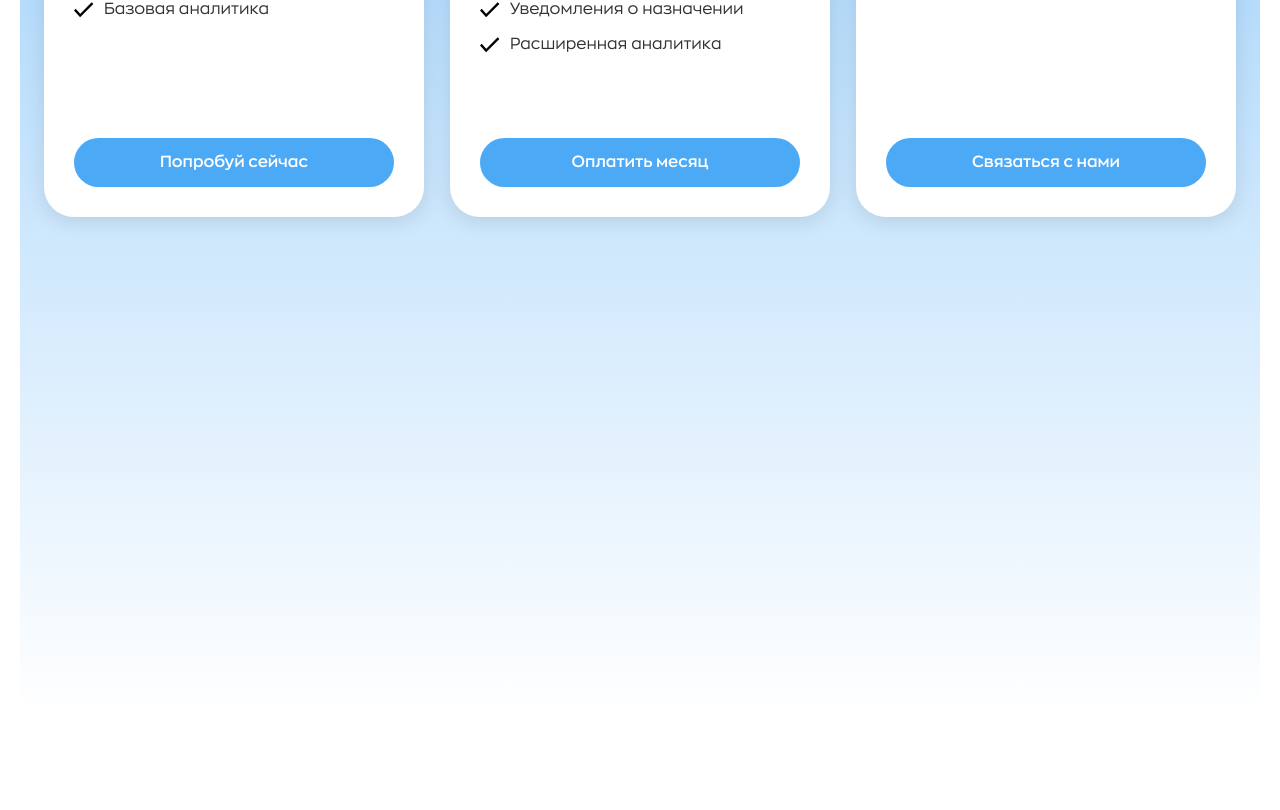
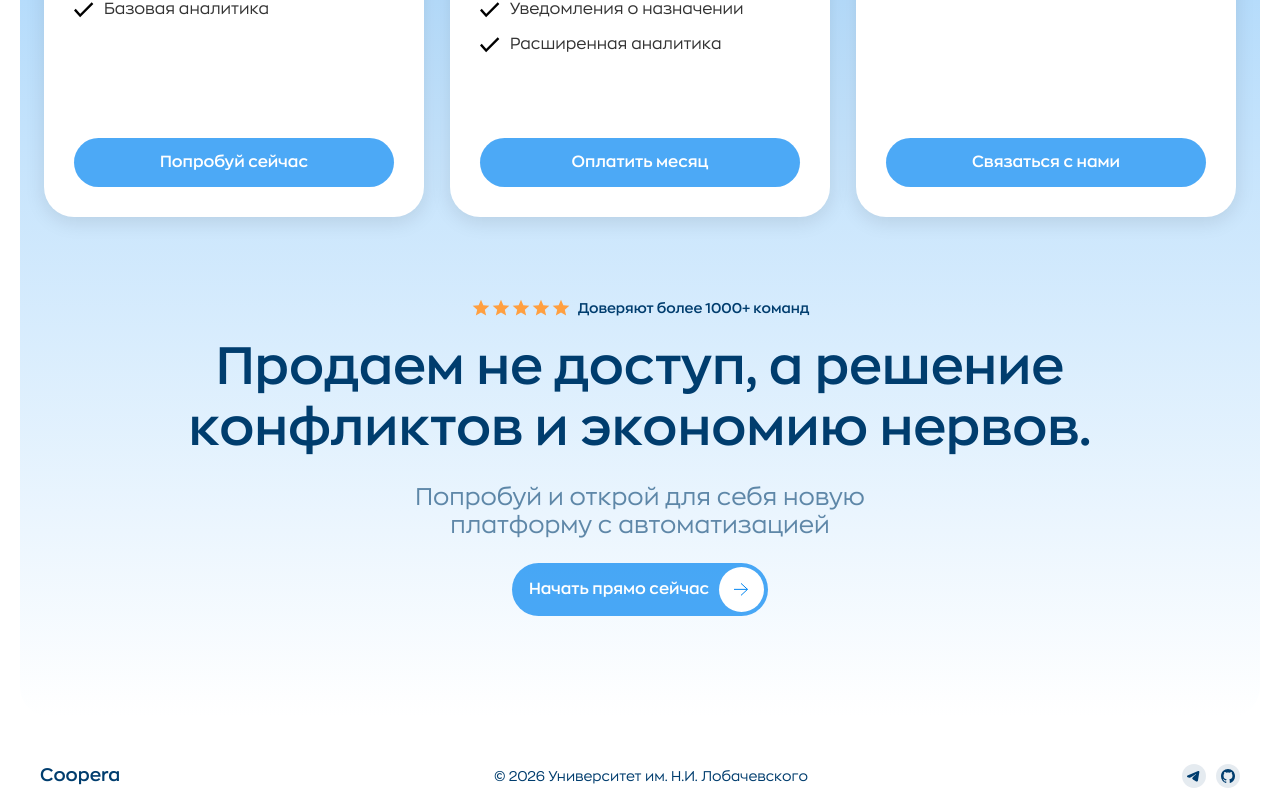
Before and after one commit to flavvvour/frontend-coopera, a React (Vite) app: page / in a window 1280 px wide. Shown: the part 2922-3732 px from the top of the page. Before the commit the page ends 3659 px from the top, so only its background shows below. Built offline with nearby package versions, Linux system fonts and the light colour scheme; no server answers.

Commit message:
added block footer

```diff
--- a/src/pages/landing/ui/landing-page.css
+++ b/src/pages/landing/ui/landing-page.css
@@ -53,8 +53,6 @@
 }
 .login-btn:hover {
   scale: 1.05;
-  /* background-color: rgba(0, 133, 242, 0.7); */
-  /* color: #fff; */
 }
 
 .landing-main {
@@ -475,3 +473,55 @@
   transform: translateY(-2px);
   box-shadow: 0 5px 15px rgba(0, 133, 242, 0.3);
 }
+
+.main-content-end {
+  display: flex;
+  flex-direction: column;
+  align-items: center;
+}
+
+.main-content-end h1 {
+  width: 910px;
+  font-family: Zona Pro, sans-serif;
+  font-size: 52px;
+  line-height: 61px;
+  font-weight: 600;
+  color: #003D6E;
+  text-align: center;
+  margin-bottom: 24px;
+}
+
+.landing-footer {
+  max-width: 1200px;
+  display: flex;
+  flex-direction: row;
+  align-items: center;
+  justify-content: space-between;
+  margin: 0 auto;
+}
+
+.landing-footer h1{
+  font-family: Zona Pro, sans-serif;
+  font-size: 18px;
+  font-weight: 600;
+  color: #003D6E;
+}
+
+.landing-footer p{
+  font-family: Zona Pro, sans-serif;
+  font-size: 14px;
+  line-height: 20px;
+  font-weight: 400;
+  color: #003D6E;
+}
+
+.icons {
+  display: flex;
+  flex-direction: row;
+  gap: 10px;
+}
+
+.icons img{
+  width: 24px;
+  height: 24px;
+}
--- a/src/pages/landing/ui/landing-page.tsx
+++ b/src/pages/landing/ui/landing-page.tsx
@@ -183,6 +183,44 @@ export const LandingPage: React.FC = () => {
           </div>
         </div>
       </section>
+
+      <section className="landing-main">
+        <div className="container">
+          <div className="main-content-end">
+            <div className="header-main">
+              <div className="stars">
+                <img src="src/assets/star.svg" alt="" />
+                <img src="src/assets/star.svg" alt="" />
+                <img src="src/assets/star.svg" alt="" />
+                <img src="src/assets/star.svg" alt="" />
+                <img src="src/assets/star.svg" alt="" />
+              </div>
+              <p className="header-main-p">Доверяют более 1000+ команд</p>
+            </div>
+            <h1>Продаем не доступ, а решение конфликтов и экономию нервов.</h1>
+            <p className="main-content-p">
+              Попробуй и открой для себя новую платформу с автоматизацией
+            </p>
+            <div className="button-container">
+              <button className="get-started-btn" onClick={() => (window.location.href = '/login')}>
+                Начать прямо сейчас
+                <div className="rect">
+                  <img src="src\assets\arrow.svg" alt="arrow" />
+                </div>
+              </button>
+            </div>
+          </div>
+        </div>
+      </section>
+
+      <footer className='landing-footer'>
+        <h1>Coopera</h1>
+        <p>© 2026 Университет им. Н.И. Лобачевского</p>
+        <div className="icons">
+          <img src="src/assets/telegram-icon.svg" alt="telegram-icon" />
+          <img src="src/assets/github-icon.svg" alt="github-icon" />
+        </div>
+      </footer>
     </div>
   );
 };
```
Also changed, not shown: src/assets/github-icon.svg (added), src/assets/telegram-icon.svg (added).
